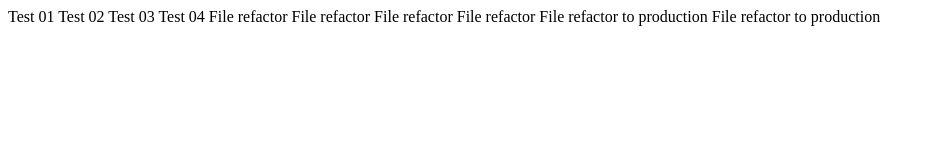
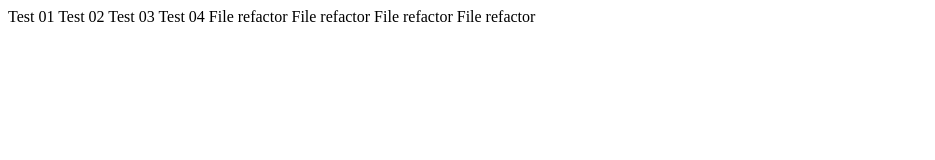
Before and after one commit to tuanlva20/testGitHub, a website: page NewDeveloperFile.html in a window 1280 px wide. Shown: the whole page, without its empty margins (0-935 px from the left). Drawn offline with Linux system fonts and the light colour scheme.

Commit message:
Revert "refactor code"

```diff
--- a/NewDeveloperFile.html
+++ b/NewDeveloperFile.html
@@ -13,7 +13,5 @@ File refactor
 File refactor
 File refactor
 File refactor
-File refactor to production
-File refactor to production
 </body>
 </html>
```
